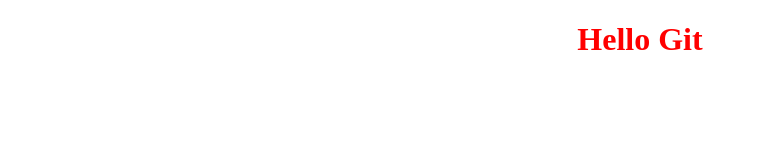
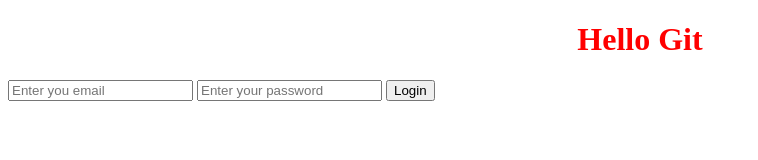
Before and after one commit to D3idr3/my-awesome-app, a plain HTML site: page index.html in a window 1280 px wide. Shown: the whole page, without its empty margins (0-758 px from the left). Drawn offline with Linux system fonts and the light colour scheme.

Commit message:
Added HTML login form

```diff
--- a/index.html
+++ b/index.html
@@ -9,6 +9,11 @@
 </head>
 <body>
     <h1>Hello Git</h1>
+    <form>
+        <input type="email" placeholder="Enter you email"/>
+        <input type="password" placeholder="Enter your password"/>
+        <input type="submit" value="Login"/>
+    </form>
 </body>
 <script src="script.js"></script>
 </html>
```
